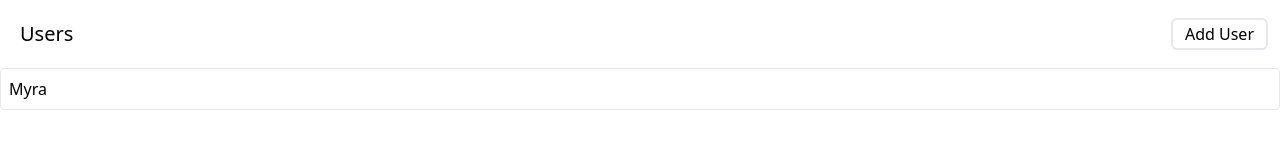
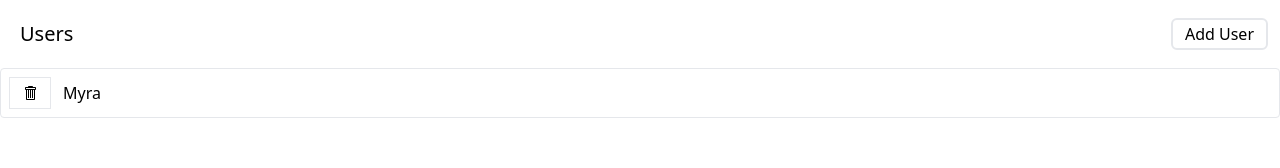
Before and after one commit to hashani26/media1, a React (Vite) app: page / in a window 1280 px wide. Shown: the top 168 px of the page. Built offline with nearby package versions, Linux system fonts and the light colour scheme; data requests are answered from the project's data file.

Commit message:
remove user implementation

```diff
--- a/src/components/UsersList.js
+++ b/src/components/UsersList.js
@@ -4,6 +4,7 @@
 import Button from "./Button";
 import Skeleton from "./Skeleton";
 import useThunk from "../hooks/use-thunk";
+import UsersListItem from "./UsersListItem";
 
 function UsersList() {
   const [doFetchUsers, isLoadingUsers, loadingUsersError] =
@@ -33,11 +34,7 @@
   } else {
     content = data.map((user) => {
       return (
-        <div key={user.id} className="mb-2 border rounded">
-          <div className="flex p-2 justify-between items-center cursor-pointer">
-            {user.name}
-          </div>
-        </div>
+        <UsersListItem key={user.id} {...user}/>
       );
     });
   }
--- a/src/components/UsersListItem.js
+++ b/src/components/UsersListItem.js
@@ -1,8 +1,25 @@
+import { GoTrashcan } from "react-icons/go";
+import Button from "./Button";
+import useThunk from "../hooks/use-thunk";
+import { removeUser } from "../store";
+
 function UsersListItem(user) {
+  const [doRemoveUser, isLoading, error] = useThunk(removeUser);
+
+  function handleDelete() {
+    doRemoveUser(user);
+  }
+
   return (
     <div className="mb-2 border rounded">
       <div className="flex p-2 justify-between items-center cursor-pointer">
-        {user.name}
+        <div className="flex flex-row items-center justify-between">
+          <Button className={"mr-3"} loading={isLoading} onClick={handleDelete}>
+            <GoTrashcan />
+          </Button>
+          {error && "error removing user"}
+          {user.name}
+        </div>
       </div>
     </div>
   );
--- a/src/store/index.js
+++ b/src/store/index.js
@@ -9,3 +9,4 @@
 
 export * from "./thunks/fetchUsers";
 export * from "./thunks/addUsers";
+export * from "./thunks/removeUser";
--- a/src/store/slices/usersSlice.js
+++ b/src/store/slices/usersSlice.js
@@ -1,6 +1,7 @@
 import { createSlice } from "@reduxjs/toolkit";
 import { fetchUsers } from "../thunks/fetchUsers";
 import { addUsers } from "../thunks/addUsers";
+import { removeUser } from "../thunks/removeUser";
 
 const usersSlice = createSlice({
   name: "users",
@@ -33,6 +34,20 @@
       state.isLoading = false;
       state.error = action.error;
     });
+
+    builder.addCase(removeUser.pending, (state, action) => {
+      state.isLoading = true;
+    });
+    builder.addCase(removeUser.fulfilled, (state, action) => {
+      state.isLoading = false;
+      state.data = state.data.filter(user => {
+        return user.id !== action.payload.id
+      })
+    });
+    builder.addCase(removeUser.rejected, (state, action) => {
+      state.isLoading = false;
+      state.error = action.error
+    });
   },
 });
 
--- /dev/null
+++ b/src/store/thunks/removeUser.js
@@ -0,0 +1,9 @@
+import { createAsyncThunk } from "@reduxjs/toolkit";
+import axios from "axios";
+
+const removeUser = createAsyncThunk("users/remove", async (user) => {
+  await axios.delete(`http://localhost:3005/users/${user.id}`);
+  return user;
+});
+
+export {removeUser}
```
